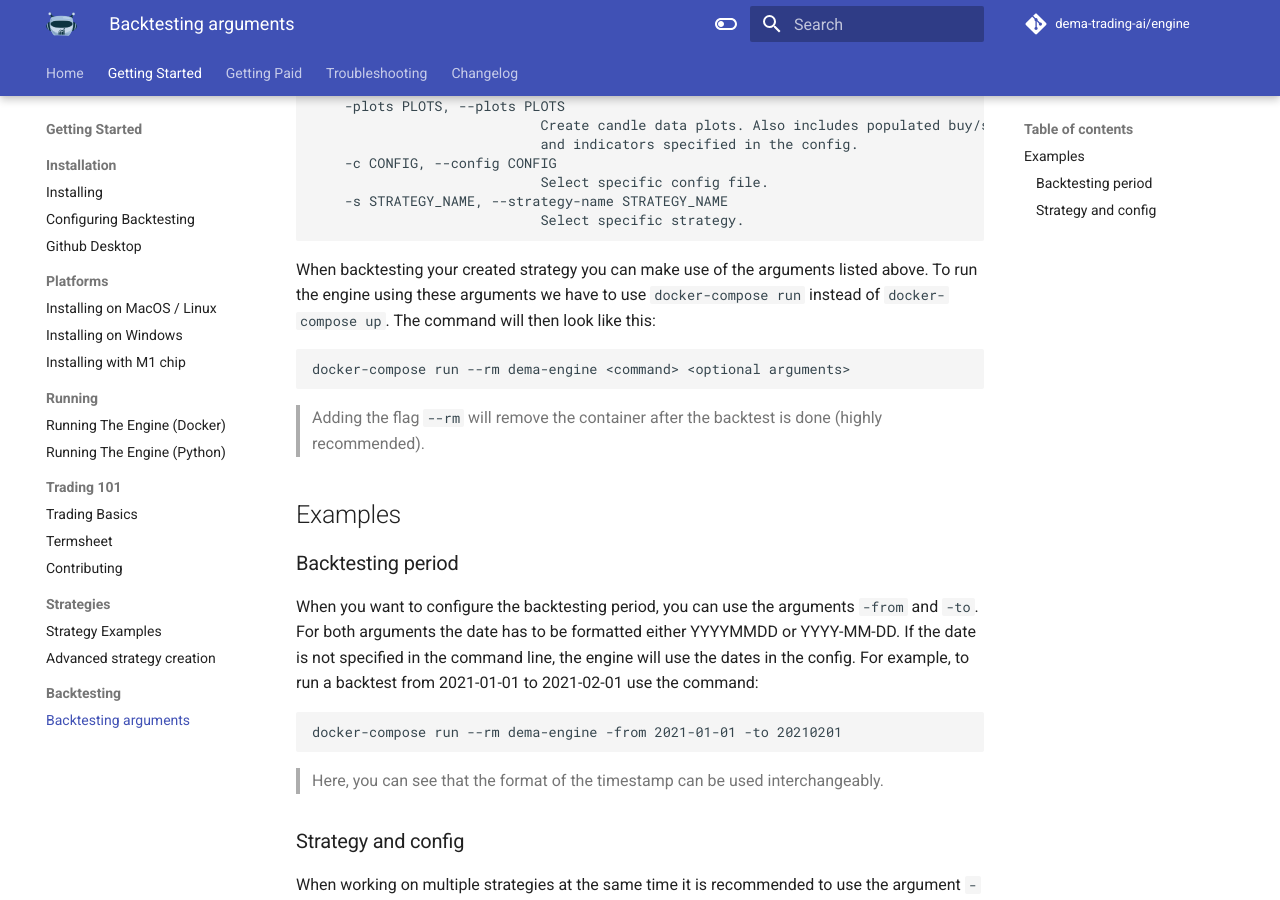
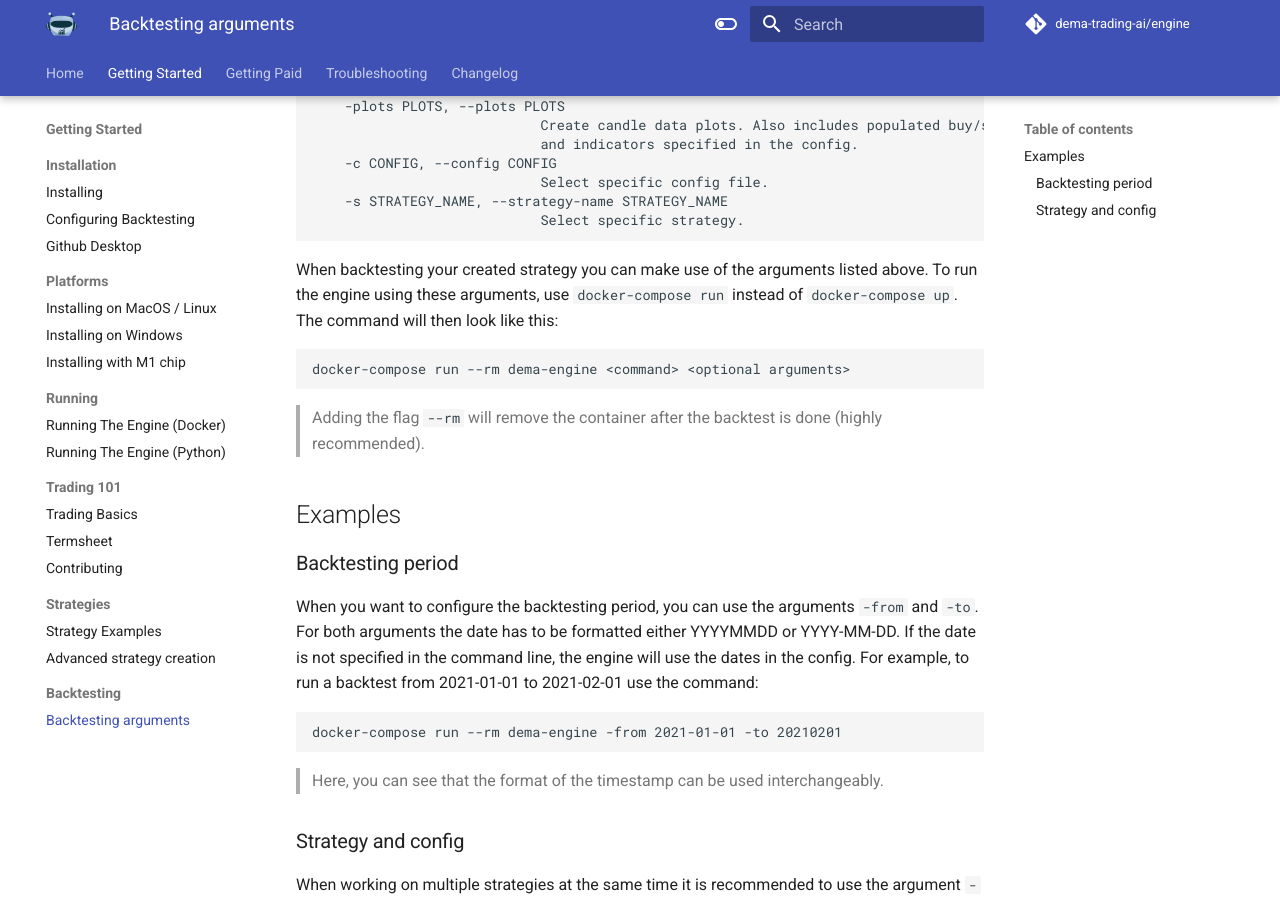
Before and after one commit to dema-trading-ai/docs, an MkDocs documentation site: the page built from docs/getting_started/backtesting/arguments.md, in a window 1280 px wide and 900 px high, scrolled down 655 px. Built offline with MkDocs 1.6.1 and Material for MkDocs 9.7.7, drawn with Linux system fonts in a browser that asks for light colours; comment, search, counter and statistics services are not loaded.

Commit message:
Update docs/getting_started/backtesting/arguments.md
Co-authored-by: marijn111 <39378193+marijn111@users.noreply.github.com>

````diff
--- a/docs/getting_started/backtesting/arguments.md
+++ b/docs/getting_started/backtesting/arguments.md
@@ -38,7 +38,7 @@
 
 ```
 When backtesting your created strategy you can make use of the arguments listed above. To run the engine using these
-arguments we have to use ```docker-compose run``` instead of ```docker-compose up```. The command will then look like
+arguments, use ```docker-compose run``` instead of ```docker-compose up```. The command will then look like
 this:
 ```
 docker-compose run --rm dema-engine <command> <optional arguments>
````
